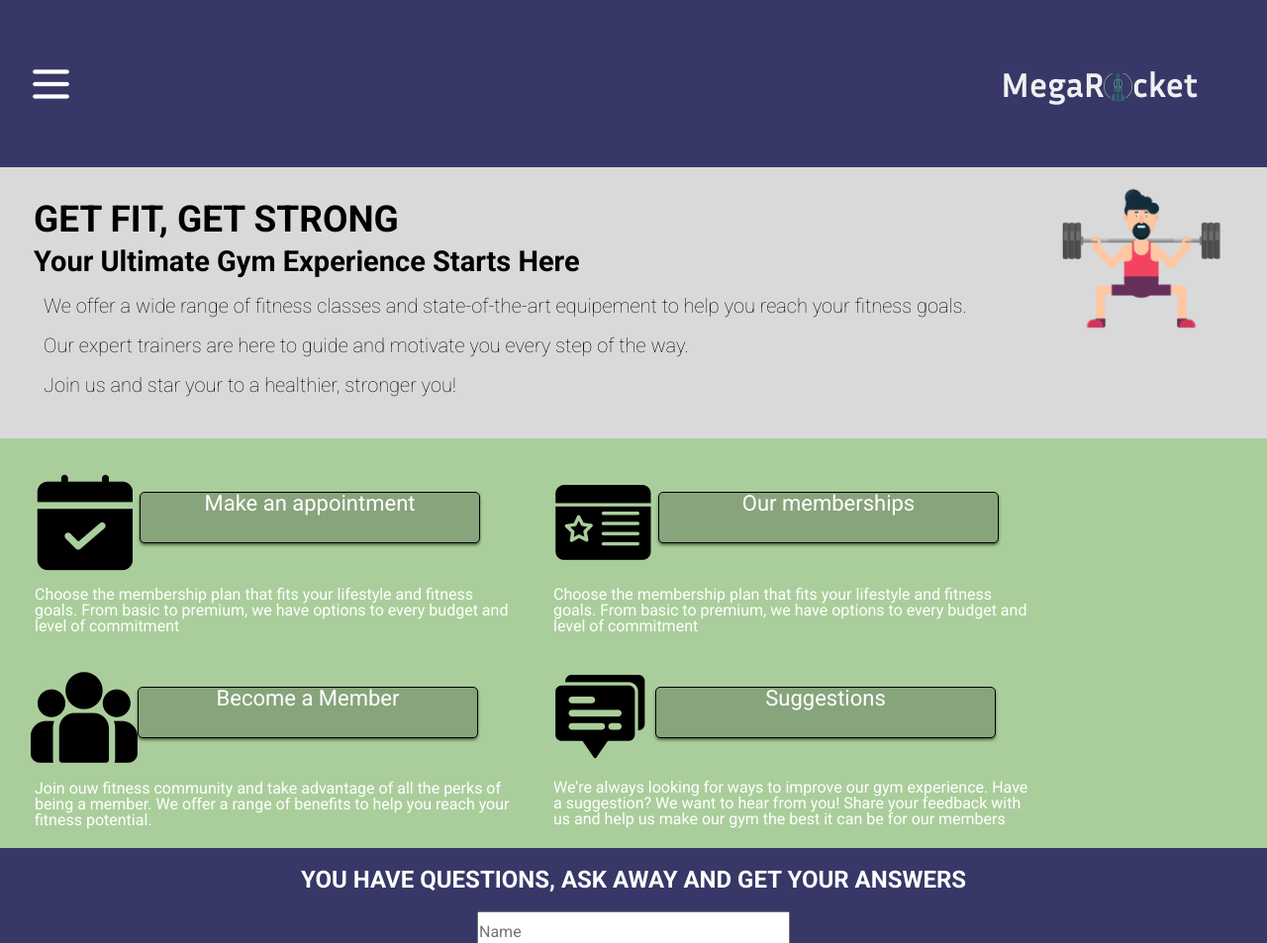
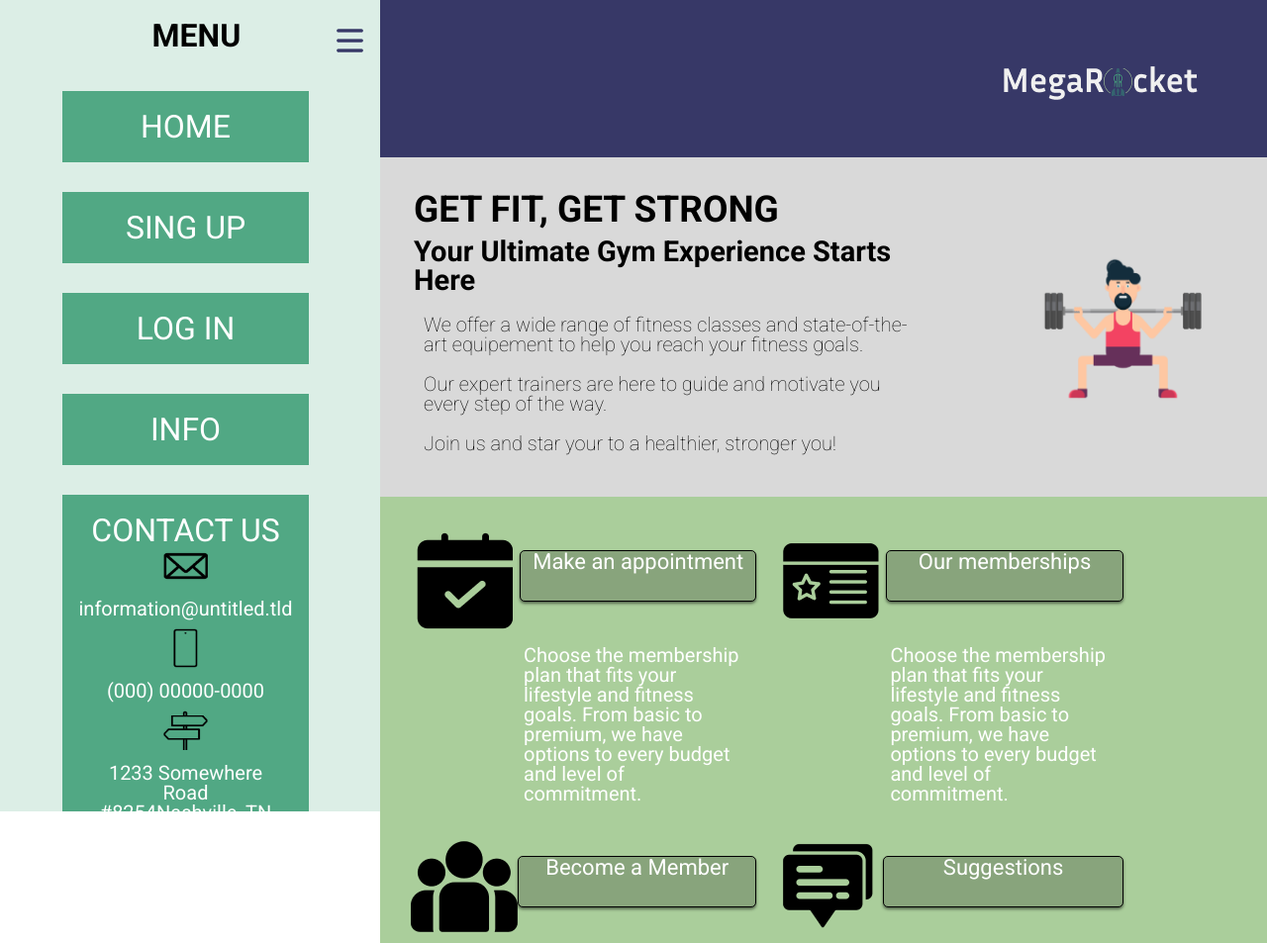
Before and after one commit to Eliezer-Alberto/BaSP-M2023, a plain HTML site: page Week-04/index.html in a window 1280 px wide. Shown: the top 953 px of the page at 99% size. Drawn offline with Linux system fonts and the light colour scheme.

Commit message:
BaSP-W04-2023: Almost finished.

```diff
--- a/Week-04/css/styles.css
+++ b/Week-04/css/styles.css
@@ -37,14 +37,13 @@ header {
     align-items: center;
 }
 
-
 /************ Aside Section ************/
 
 aside {
     display:none;
     flex-direction: column;
     justify-content: center;
-    height: 847px;
+    height: 100%;
     background-color: #DCEEE6;
 }
 
@@ -171,7 +170,7 @@ aside {
 }
 
 .titles h3 {
-    width: 342.77px;
+    width: 342px;
     height: 67px;
     background-color: #88a47c;
     color: #fff;
@@ -412,7 +411,7 @@ aside {
 
     .strong img {
         height: 182px;
-        margin: 0 auto;
+        margin: auto 30px;
         justify-content: center;
 }
 }
@@ -526,11 +525,279 @@ aside {
     }
 }
 
-/************ Queries ************/
-
 /************ Breakpoint 1024px ************/
 
+/************ Header ************/
+
 @media only screen and (min-width: 1024px) {
+
+    header {
+        height: 159px;
+    }
+
+    body {
+        margin-left: 30vw;
+        width: 70vw;
+        overflow-x: hidden;
+    }
+
+    .btn-menu {
+        display: none;
+        padding-left: 12px;
+        margin-left: 12px;
+    }
+
+/************ Header ************/
+
+    aside {
+        display: flex;
+        flex-direction: column;
+        justify-content: left;
+        max-width: 30vw;
+        overflow-x: hidden;
+        position: fixed;
+        top: 0;
+        left: 0;
+        padding-top: 20px;
+
+    }
+
+    .side-bar h3 {
+        float: left;
+        text-align: center;
+        font-size: 32px;
+        text-transform: uppercase;
+        font-weight: bold;
+        margin-left: 40%;
+    }
+
+    .side-bar img {
+        float: right;
+        margin-right: 10px;
+        margin-bottom: 30px;
+    }
+
+    .menu-li {
+        display: flex;
+        justify-content: center;
+        text-align: center;
+        background-color: #51A884;
+        padding: 10px;
+        margin-right: 72px;
+        margin-left: 63px;
+        margin-bottom: 30px;
+    }
+
+    .menu-li a {
+        margin: 10px;
+        text-decoration: none;
+        font-size: 32px;
+        color: #fff;
+        text-transform:uppercase;
+    }
+
+    .sidebar-contact {
+        display: flex;
+        flex-direction: column;
+        justify-content: center;
+        text-align: center;
+        background-color: #51A884;
+        margin-right: 72px;
+        margin-left: 63px;
+        padding: 20px;
+        padding-bottom: 18px;
+    }
+
+    .sidebar-contact h4 {
+        text-align: center;
+        font-size: 32px;
+        color: #fff;
+        text-transform: uppercase;
+    }
+
+    .contact-id img {
+        display: flexbox;
+        text-align: center;
+        justify-content: center;
+        width: 45px;
+        height: 40px;
+    }
+
+    .contact-id li {
+        display: flex;
+        text-align: center;
+        justify-content: center;
+        font-size: 20px;
+        color: #fff;
+        margin: 10px;
+    }
+
+
+    /************ Get-Fit Section ************/
+
+    .get-fit {
+        padding: 12px;
+        margin: 12px;
+    }
+
+    .get-fit h2 {
+        font-size: 37px;
+        text-transform: uppercase;
+        justify-content: center;
+        text-align: left;
+        font-weight: bolder;
+        padding: 10px;
+    }
+
+    .get-fit h3 {
+        font-size: 29px;
+        font-weight:bold;
+        text-align: left;
+        padding-left: 10px;
+    }
+
+    .get-fit p {
+        font-size: 20px;
+        text-align: left;
+        font-weight: lighter;
+        margin: 10 0px;
+        padding: 10 0px;
+    }
+
+    .strong {
+        flex-direction: row;
+    }
+
+    .strong img {
+        height: 182px;
+        margin: auto 50px;
+        justify-content: center;
+    }
+
+    /************ Options Section ************/
+
+    .option-container {
+        background-color: #AACE9B;
+        display: flex;
+        flex-wrap: wrap;
+        flex-direction: row;
+        padding: 10px;
+    }
+
+    .option-container div {
+        display: flex;
+        flex-direction: row;
+        flex-wrap: wrap;
+        align-items: center;
+        width: 40%;
+        height: 40%;
+        margin: 10px;
+    }
+
+    div.titles {
+        display: flex;
+        flex-flow: row;
+        width: 100%;
+    }
+
+    .titles h3 {
+        width: 342px;
+        height: 50px;
+        background-color: #88a47c;
+        color: #fff;
+        border-radius: 5px;
+        border: 1px solid black;
+        text-align: center;
+        justify-content: center;
+        font-size: 22px;
+        font-weight: 400;
+        margin-bottom: 10px;
+        box-shadow: 0 2px 3px rgb(0 0 0 / 50%);
+    }
+
+    .options p {
+        display: flex;
+        text-align: left;
+        color:#fff;
+        font-size: 20px;
+        padding-left: 125px;
+    }
+
+    .box-forms {
+        display: flex;
+        flex-direction: column;
+        width: 100%;
+        justify-content: center;
+        background-color: #373867;
+    }
+
+    .form-group h3 {
+        display: flex;
+        align-items: center;
+        font-size: 24px;
+        text-align: center;
+        text-transform: uppercase;
+        font-weight: bold;
+        color:#fff;
+        padding: 20px;
+    }
+
+    .form-group {
+        display: flex;
+        width: 100%;
+        flex-direction: column;
+        align-items: center;
+    }
+
+    .text-area {
+
+        width: 312px;
+        height: 122px;
+    }
+
+    .form-data {
+        display: flex;
+        flex-direction: column;
+        justify-content: left;
+    }
+
+    .form-data input, select {
+
+        margin-bottom: 25px;
+        width: 312px;
+        padding: 10px 0;
+    }
+
+    .form-buttons, button {
+        display: flex;
+        align-items: center;
+        justify-content: center;
+        width: 312px;
+        background-color: #373867;
+        text-decoration: none;
+        margin: 5px;
+        justify-content: center;
+    }
+
+    .form-buttons img {
+        width: 90px;
+        height: 37px;
+    }
+
+
+    /************ History Section ************/
+
+    .history h3 {
+        padding-top: 10px;
+    }
+
+    .history p {
+        display: flex;
+        text-align: justify;
+        padding: 30px;
+        color: #fff;
+        font-size: 24px;
+    }
 
 
 
--- a/Week-04/index.html
+++ b/Week-04/index.html
@@ -98,7 +98,7 @@
                     </div>
                     <p>
                         Choose the membership plan that fits your lifestyle and fitness goals. From basic to premium, we have options to every
-                        budget and level of commitment
+                        budget and level of commitment.
                     </p>
                 </div>
                 <div class="options">
@@ -110,7 +110,7 @@
                     </div>
                     <p>
                         Choose the membership plan that fits your lifestyle and fitness goals.
-                        From basic to premium, we have options to every budget and level of commitment
+                        From basic to premium, we have options to every budget and level of commitment.
                     </p>
                 </div>
                 <div class="options">
@@ -134,7 +134,7 @@
                     </div>
                     <p>
                         We're always looking for ways to improve our gym experience. Have a suggestion?
-                        We want to hear from you! Share your feedback with us and help us make our gym the best it can be for our members
+                        We want to hear from you! Share your feedback with us and help us make our gym the best it can be for our members.
                     </p>
                 </div>
             </section>
```
